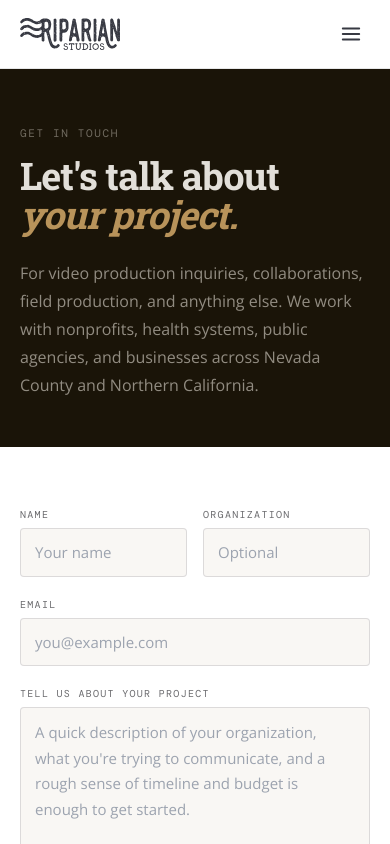
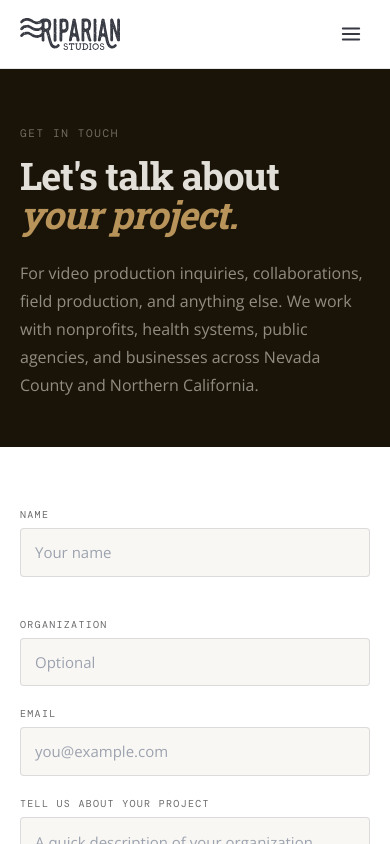
Before and after one commit to kitkohler/riparianstudios-next, a Next.js app: page /contact in a window 390 px wide. Shown: the top 844 px of the page. Built offline with nearby package versions, Linux system fonts and the light colour scheme.

Commit message:
Make contact form name/org row responsive via rs-grid-2
Co-Authored-By: Claude Sonnet 4.6 <noreply@anthropic.com>

```diff
--- a/components/ContactForm.tsx
+++ b/components/ContactForm.tsx
@@ -71,7 +71,7 @@ export default function ContactForm() {
 
   return (
     <form onSubmit={handleSubmit} style={{ display: 'flex', flexDirection: 'column', gap: 20 }}>
-      <div style={{ display: 'grid', gridTemplateColumns: '1fr 1fr', gap: 16 }}>
+      <div className="rs-grid-2" style={{ gap: 16 }}>
         <div>
           <label htmlFor="name" style={labelStyle}>Name</label>
           <input id="name" name="name" type="text" required style={inputStyle} placeholder="Your name" />
```
